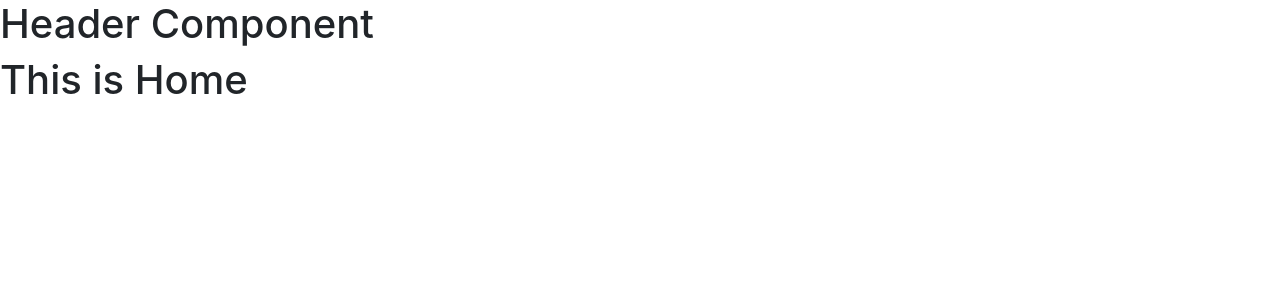
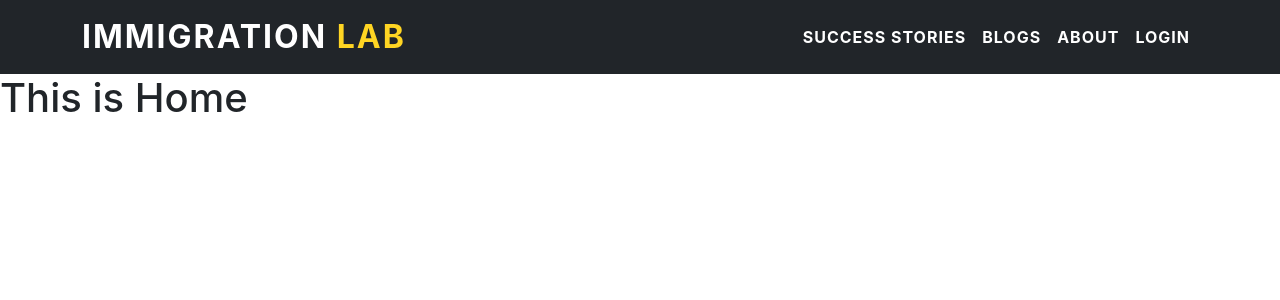
Before and after one commit to JunayedKhanNoor/Immigration-Lab-independent-service-provider, a React (Create React App) app: page / in a window 1280 px wide. Shown: the top 300 px of the page. Built offline with nearby package versions, Linux system fonts and the light colour scheme.

Commit message:
Responsive Navbar With Custom link

```diff
--- a/src/Pages/Shared/CustomLink/CustomLink.js
+++ b/src/Pages/Shared/CustomLink/CustomLink.js
@@ -0,0 +1,25 @@
+import React from "react";
+import { Link, useMatch, useResolvedPath } from "react-router-dom";
+
+const CustomLink = ({ children, to, ...props }) => {
+  let resolved = useResolvedPath(to);
+  let match = useMatch({ path: resolved.pathname, end: true });
+  return (
+    <div>
+      <Link
+        style={{
+          color: match ? "#F05454" : "#fff",
+          textDecoration: match ? "underline" : "none",
+          textUnderlineOffset: "8px",
+          textDecorationColor: match && "#F05454",
+        }}
+        to={to}
+        {...props}
+      >
+        {children}
+      </Link>
+    </div>
+  );
+};
+
+export default CustomLink;
--- a/src/Pages/Shared/Header/Header.js
+++ b/src/Pages/Shared/Header/Header.js
@@ -1,11 +1,32 @@
-import React from 'react';
+import React from "react";
+import { Container, Nav, Navbar } from "react-bootstrap";
+import { Link } from "react-router-dom";
+import CustomLink from "../CustomLink/CustomLink";
 
 const Header = () => {
-    return (
-        <div>
-            <h1>Header Component</h1>
-        </div>
-    );
+  return (
+    <Navbar collapseOnSelect expand="lg" bg="dark" variant="dark">
+      <Container className="text-uppercase">
+        <Navbar.Brand
+          as={Link}
+          to="/"
+          style={{ letterSpacing: "2px" }}
+          className="fs-2 fw-bold"
+        >
+          Immigration <span style={{color:'#FFD523'}}>Lab</span>
+        </Navbar.Brand>
+        <Navbar.Toggle aria-controls="responsive-navbar-nav" />
+        <Navbar.Collapse id="responsive-navbar-nav">
+          <Nav className="ms-auto">
+            <Nav.Link  style={{ letterSpacing: "1px" }} className="fs-6 fw-bold"><CustomLink to='/success-stories'>Success Stories</CustomLink></Nav.Link>
+            <Nav.Link  style={{ letterSpacing: "1px" }} className="fs-6 fw-bold"><CustomLink to='/blogs'>Blogs</CustomLink></Nav.Link>
+            <Nav.Link  style={{ letterSpacing: "1px" }} className="fs-6 fw-bold"><CustomLink to='/about'>About</CustomLink></Nav.Link>
+            <Nav.Link  style={{ letterSpacing: "1px" }} className="fs-6 fw-bold"><CustomLink to='/login'>Login</CustomLink></Nav.Link>
+          </Nav>
+        </Navbar.Collapse>
+      </Container>
+    </Navbar>
+  );
 };
 
 export default Header;
```
Also changed, not shown: src/_steps.js (+8 -0 lines).
